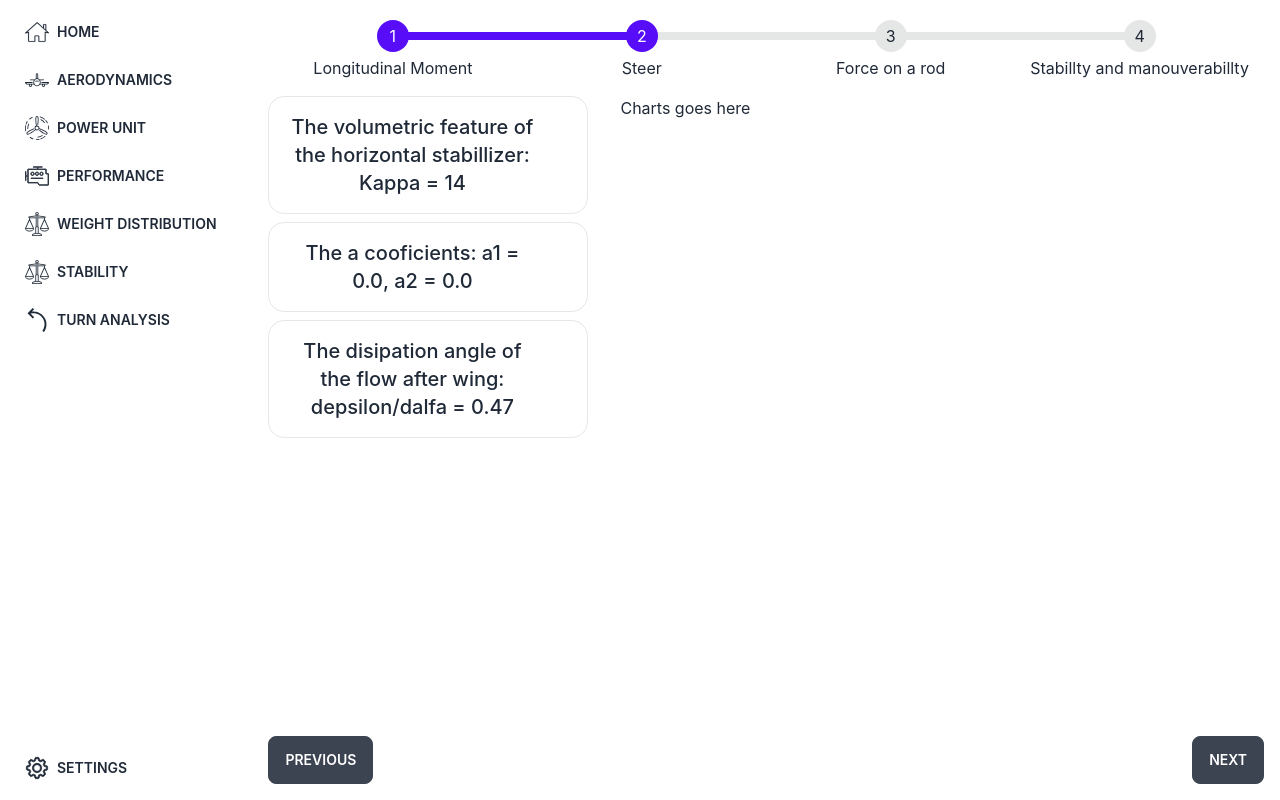
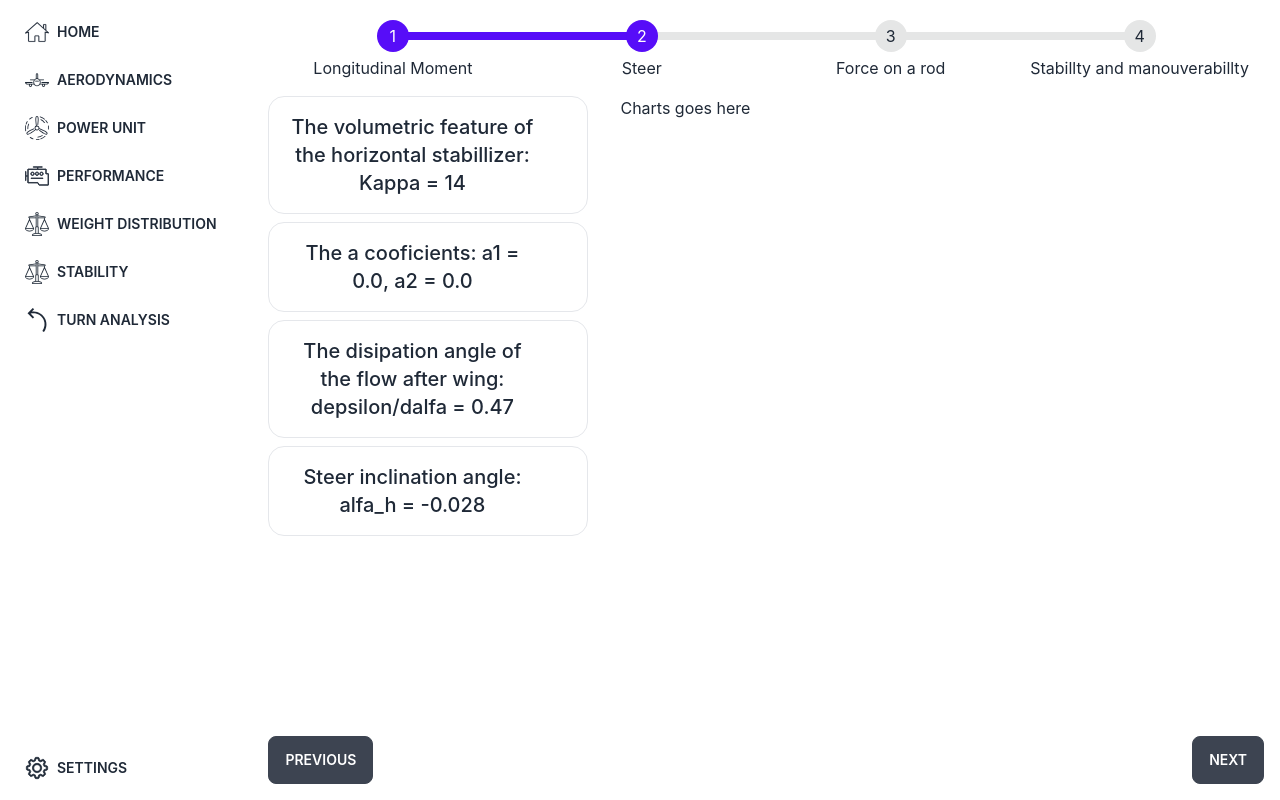
Before and after one commit to adamsmietanka/aircraft-calculator, a React (Create React App) app in the folder frontend/: page /stability/steer in a window 1280 px wide. Built offline with nearby package versions, Linux system fonts and the light colour scheme.

Commit message:
feat: added inputs

```diff
--- a/frontend/src/components/molecules/StabillitySteerAngleOfIncilination.tsx
+++ b/frontend/src/components/molecules/StabillitySteerAngleOfIncilination.tsx
@@ -1,12 +1,15 @@
-import { stat } from "fs/promises";
 import React, { useEffect } from "react";
 import { longitudalMoment } from "../../utils/longitudalMomentCalculator";
-import { getCzFromVelocity } from "../../utils/steerCalculation";
+import {
+  calculateSteerIncilinationAngle,
+  getCzFromVelocity,
+} from "../../utils/steerCalculation";
 import {
   useLongitudalMomentStore,
   useLongitudalMomentOutput,
 } from "../../utils/useLongitudalMoment";
 import { useSteerOutputStore, useSteerStore } from "../../utils/useSteer";
+import OverwritableInputNumber from "../atoms/OverwritableInputNumber";
 
 function closest(value: number, array: number[]) {
   var result: number[] = [];
@@ -26,7 +29,7 @@ const StabillitySteerAngleOfIncilination = () => {
   const mass = useSteerStore((state) => state.mass);
   const wingSurface = useLongitudalMomentStore((state) => state.S);
 
-  const data = useLongitudalMomentStore();
+  // const data = useLongitudalMomentStore();
 
   const a = useSteerStore((state) => state.a);
   const kappa = useSteerOutputStore((state) => state.kappa);
@@ -64,12 +67,47 @@ const StabillitySteerAngleOfIncilination = () => {
     // console.log(closestCz, Cz);
     // console.log(alfa1, alfa2, alfaNew);
 
-    let cmbu = cmbuArray[Cz_array.findIndex((val) => val == closestCz[0])];
+    let Cmbu = cmbuArray[Cz_array.findIndex((val) => val == closestCz[0])];
 
-    console.log(cmbu)
-    setSteerInclinationAngle(0);
+    console.log(Cmbu);
+    setSteerInclinationAngle(
+      calculateSteerIncilinationAngle({ kappa, a1, a, dEpsTodAlfa, Cmbu, Cz })
+    );
   }, []);
-  return <div></div>;
+  return (
+    <div tabIndex={0} className="collapse border rounded-box">
+      <input type="checkbox" />
+      <button className="collapse-title text-xl font-medium">
+        {" "}
+        Steer inclination angle: alfa_h = {steerInclinationAngle.toPrecision(2)}
+      </button>
+      <div className="collapse-content">
+        <OverwritableInputNumber
+          value={cruiseAlttiude}
+          setter={setCruiseAlttiude}
+          label="Curise alttitude"
+          unit="m"
+          span={100}
+        />
+
+        <OverwritableInputNumber
+          value={cruiseVelocity}
+          setter={setCruiseVelocity}
+          label="Curise velocity"
+          unit="m/s"
+          span={10}
+        />
+
+        <OverwritableInputNumber
+          value={mass}
+          setter={setMass}
+          label="Mass"
+          unit="kg"
+          span={100}
+        />
+      </div>
+    </div>
+  );
 };
 
 export default StabillitySteerAngleOfIncilination;
```
